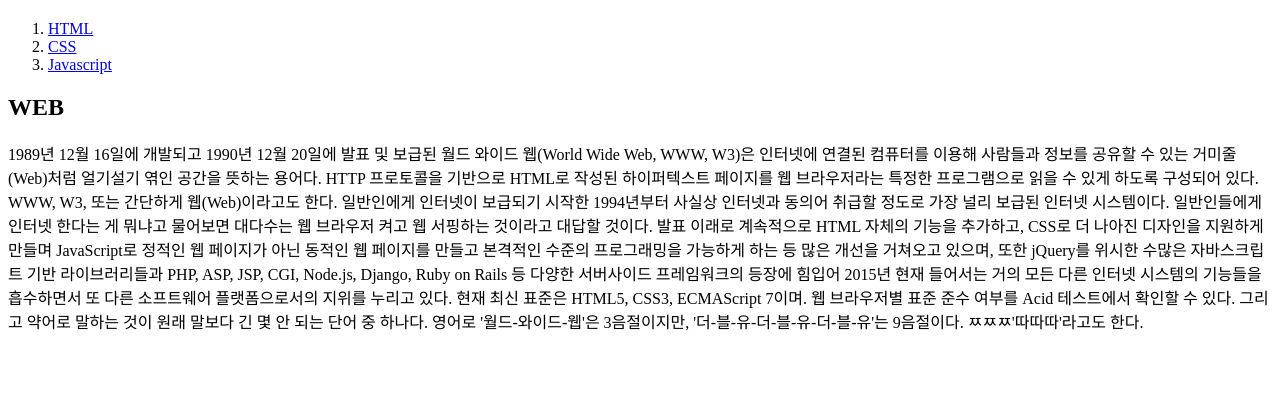
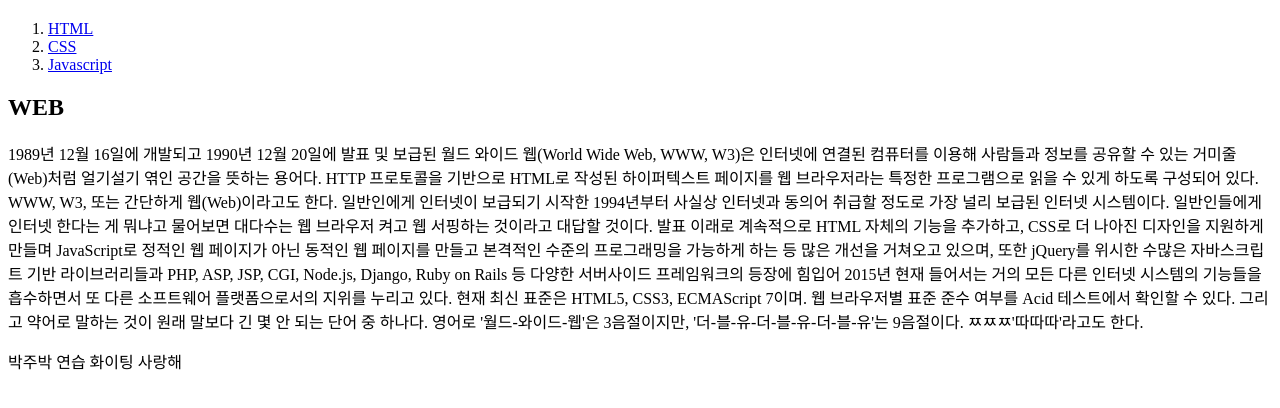
Before and after one commit to SngHn/web1bySH, a plain HTML site: page index.html in a window 1280 px wide. Shown: the part 60-468 px from the top of the page. Drawn offline with Linux system fonts and the light colour scheme.

Commit message:
2nd ver.

```diff
--- a/index.html
+++ b/index.html
@@ -19,4 +19,5 @@
   발표 이래로 계속적으로 HTML 자체의 기능을 추가하고, CSS로 더 나아진 디자인을 지원하게 만들며 JavaScript로 정적인 웹 페이지가 아닌 동적인 웹 페이지를 만들고 본격적인 수준의 프로그래밍을 가능하게 하는 등 많은 개선을 거쳐오고 있으며, 또한 jQuery를 위시한 수많은 자바스크립트 기반 라이브러리들과 PHP, ASP, JSP, CGI, Node.js, Django, Ruby on Rails 등 다양한 서버사이드 프레임워크의 등장에 힘입어 2015년 현재 들어서는 거의 모든 다른 인터넷 시스템의 기능들을 흡수하면서 또 다른 소프트웨어 플랫폼으로서의 지위를 누리고 있다. 현재 최신 표준은 HTML5, CSS3, ECMAScript 7이며. 웹 브라우저별 표준 준수 여부를 Acid 테스트에서 확인할 수 있다.
 
   그리고 약어로 말하는 것이 원래 말보다 긴 몇 안 되는 단어 중 하나다. 영어로 '월드-와이드-웹'은 3음절이지만, '더-블-유-더-블-유-더-블-유'는 9음절이다. ㅉㅉㅉ'따따따'라고도 한다.</p>
+  <p>박주박 연습 화이팅 사랑해</p>
 </body>
```
